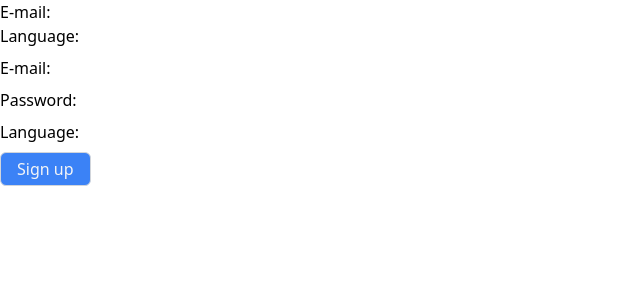
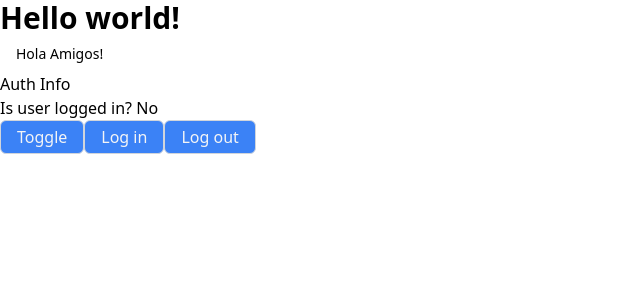
Before and after one commit to pelek1987/szkola-reacta-v2, a React (Vite) app: page / in a window 1280 px wide. Shown: the top 300 px of the page, without its empty margins (0-640 px from the left). Built offline with nearby package versions, Linux system fonts and the light colour scheme.

Commit message:
create AuthInfo component

```diff
--- a/src/App.tsx
+++ b/src/App.tsx
@@ -1,15 +1,18 @@
-import { ReactHookSignUpForm } from "./components";
-// import { Button, Text } from "./ui";
+// import { ReactHookSignUpForm } from "./components";
+import { AuthInfo } from "./components/Auth";
+import { AuthContextProvider } from "./context/Auth/AuthContext";
+import { Button, Text } from "./ui";
 
 const App = () => {
   return (
     <>
-      {/* <h1 className="text-3xl font-bold">Hello world!</h1>
+      <h1 className="text-3xl font-bold">Hello world!</h1>
       <Text>Hola Amigos!</Text>
-      <Button label="Click me" onClick={() => console.log("Button clicked!")} /> */}
+      {/*<Button label="Click me" onClick={() => console.log("Button clicked!")} /> */}
       {/* <StatefulSignUpForm /> */}
       {/* <StatelessSignUpForm /> */}
-      <ReactHookSignUpForm />
+      {/* <ReactHookSignUpForm /> */}
+      <AuthInfo />
     </>
   );
 };
--- /dev/null
+++ b/src/components/Auth/AuthCredentials.tsx
@@ -0,0 +1,15 @@
+import { useAuthContext } from "../../context/Auth/AuthContext";
+import { Button } from "../../ui";
+
+export const AuthCredentials = () => {
+  const context = useAuthContext();
+
+  return (
+    <>
+      <p>Is user logged in? {context.isLoggedIn ? "Yes" : "No"}</p>
+      <Button onClick={context.toggleValue} label="Toggle" />
+      <Button onClick={context.logIn} label="Log in" />
+      <Button onClick={context.logOut} label="Log out" />
+    </>
+  );
+};
--- /dev/null
+++ b/src/components/Auth/AuthInfo.tsx
@@ -0,0 +1,13 @@
+import { AuthContextProvider } from "../../context/Auth/AuthContext";
+import { AuthCredentials } from "./AuthCredentials";
+
+export const AuthInfo = () => {
+  return (
+    <AuthContextProvider>
+      <div>
+        <h1>Auth Info</h1>
+        <AuthCredentials />
+      </div>
+    </AuthContextProvider>
+  );
+};
--- /dev/null
+++ b/src/components/Auth/index.ts
@@ -0,0 +1 @@
+export * from "./AuthInfo";
--- a/src/context/Auth/AuthContext.tsx
+++ b/src/context/Auth/AuthContext.tsx
@@ -11,7 +11,7 @@ const AuthContext = createContext<null | AuthContextType>(null);
 
 const useAuth = (): AuthContextType => {
   const [isLoggedIn, setIsLoggedIn] = useState(false);
-  const toggleValue = () => setIsLoggedIn(!isLoggedIn);
+  const toggleValue = () => setIsLoggedIn((prevState) => !prevState);
   const logIn = () => setIsLoggedIn(true);
   const logOut = () => setIsLoggedIn(false);
 
```
